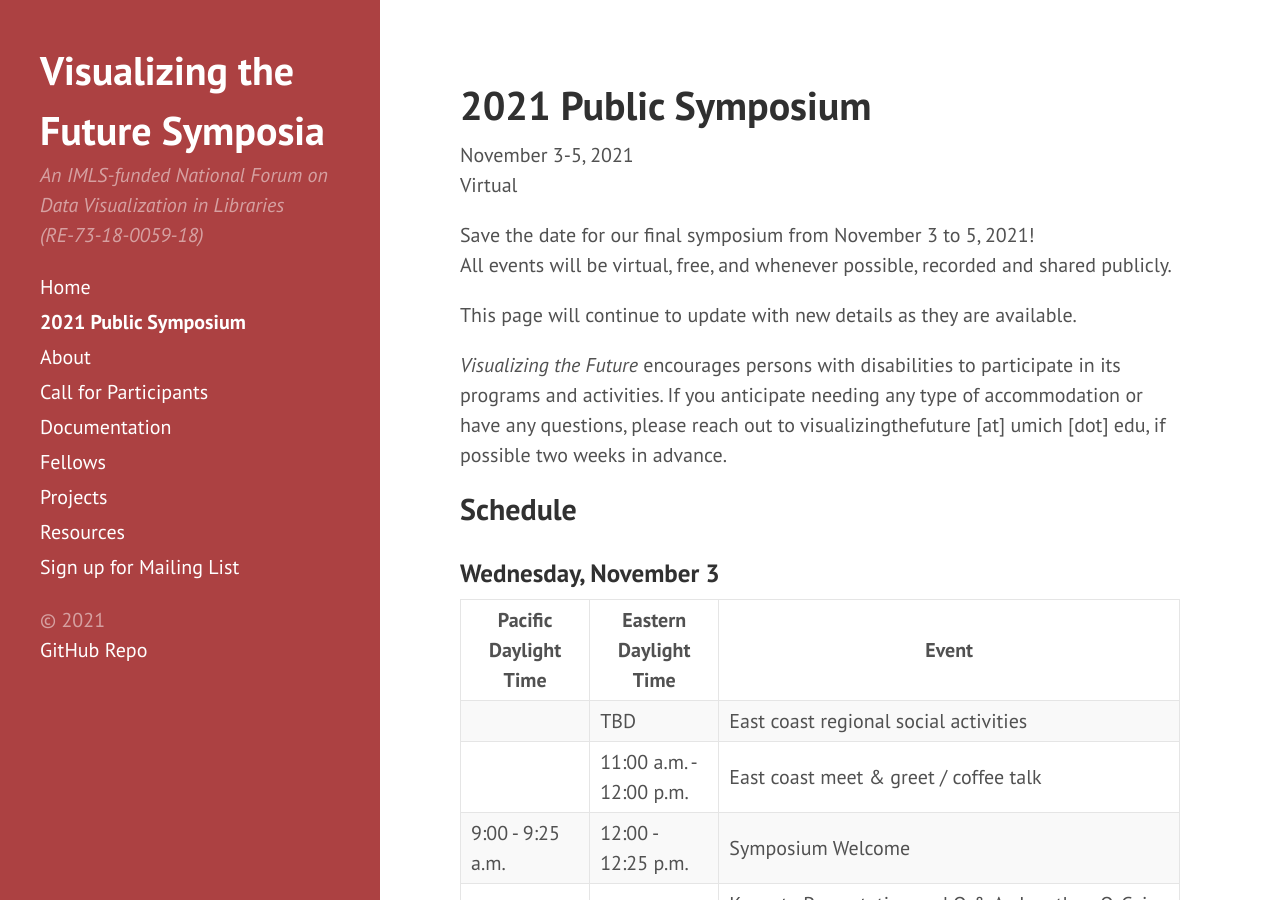
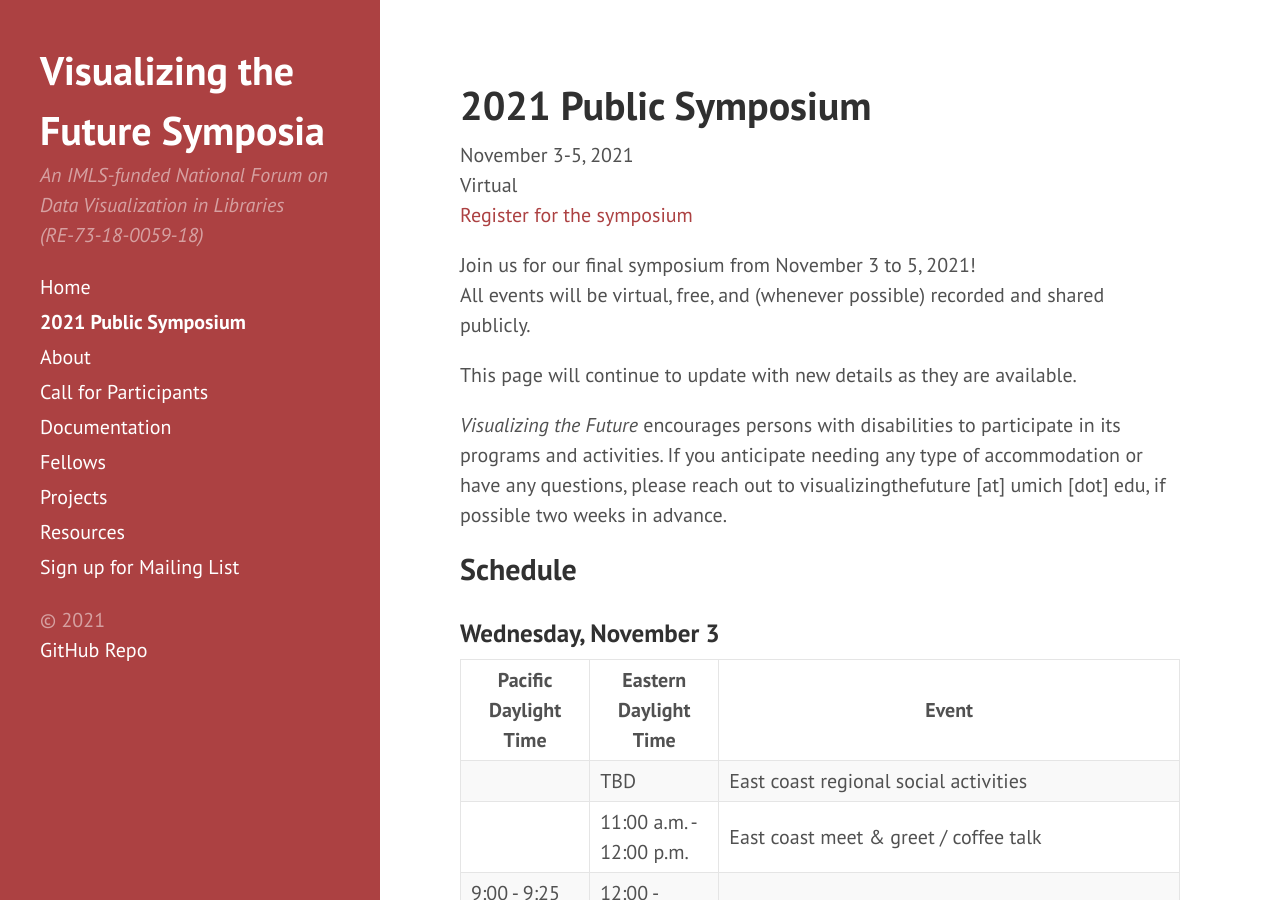
Before and after one commit to visualizingthefuture/visualizingthefuture.github.io, a Jekyll site: the page built from symposium.md, in a window 1280 px wide and 900 px high. Built offline with Jekyll 4.4.1, drawn with Linux system fonts in a browser that asks for light colours; some of the changed text lies outside the part shown.

Commit message:
adding workshop page and registration links

```diff
--- a/_config.yml
+++ b/_config.yml
@@ -35,3 +35,5 @@
     output: false
   resources:
     output: false
+  symposium:
+    output: true
--- a/symposium.md
+++ b/symposium.md
@@ -5,9 +5,10 @@
 
 November 3-5, 2021
 Virtual
+[Register for the symposium](https://duke.zoom.us/meeting/register/tJIucOiupj4uE9brEQ94y1qOmJedEunS1YuE)
 
-Save the date for our final symposium from November 3 to 5, 2021!
-All events will be virtual, free, and whenever possible, recorded and shared publicly.
+Join us for our final symposium from November 3 to 5, 2021!
+All events will be virtual, free, and (whenever possible) recorded and shared publicly.
 
 This page will continue to update with new details as they are available.
 
```
Also changed, not shown: other parts of symposium.md (+1 -1 lines), _symposium/workshop.md (added, +28 -0 lines).
